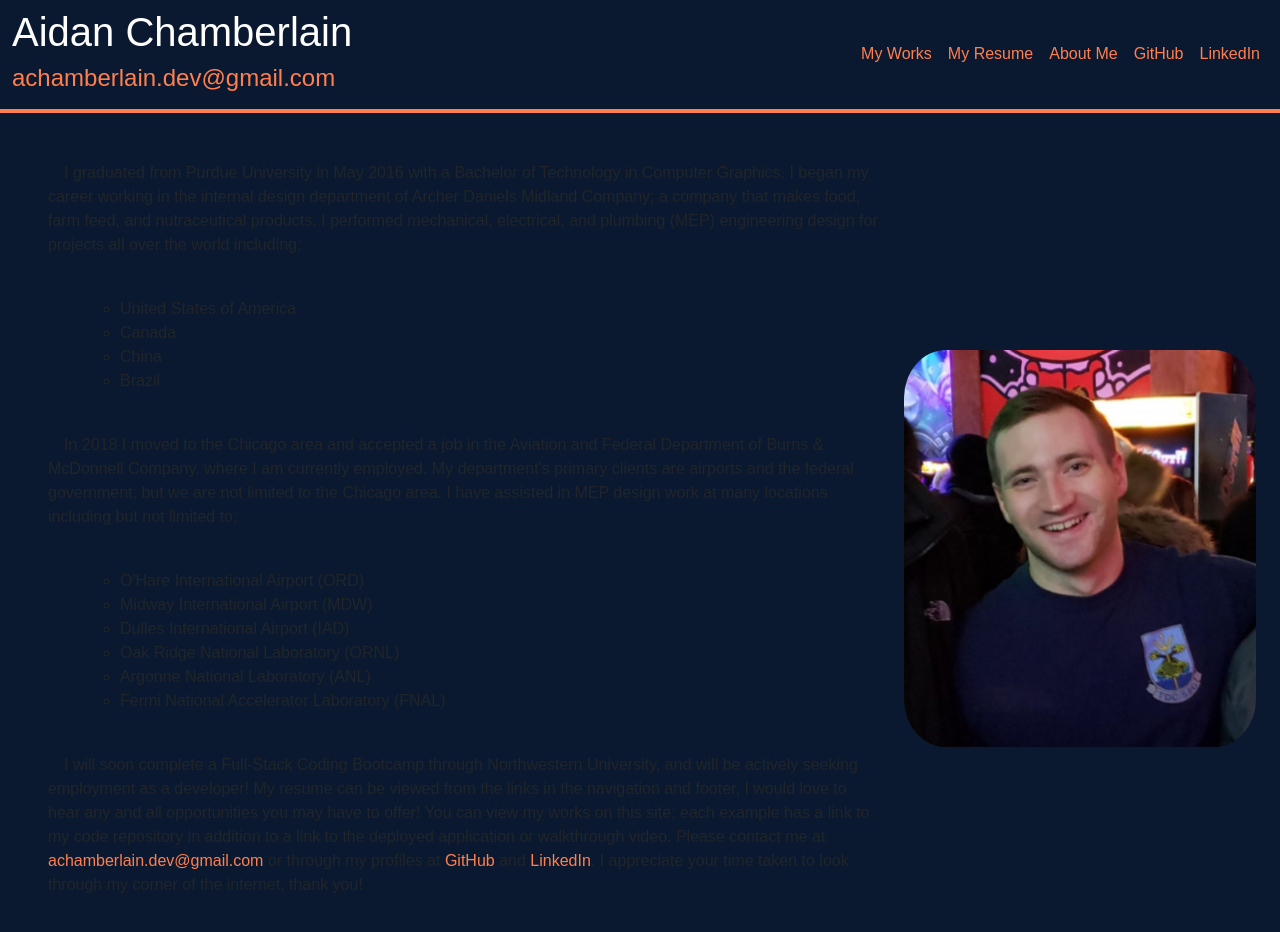
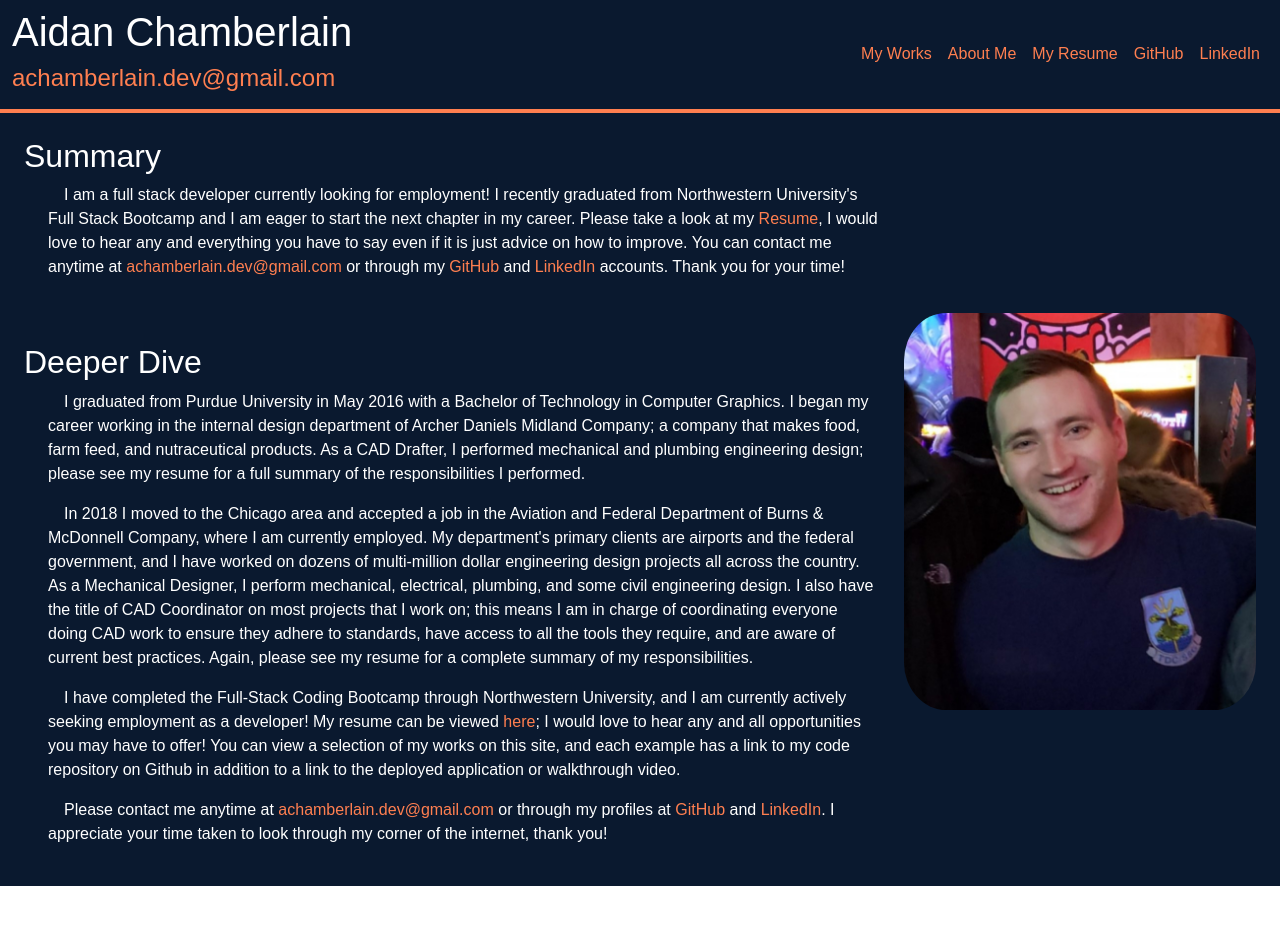
Before and after one commit to RedComet6/portfolio-aidan-chamberlain-v2, a React (Create React App) app: page / in a window 1280 px wide. Both pictures are taken after a click on the element "About Me". Shown: the top 932 px of the page. After the commit the page ends 886 px from the top, so only its background shows below. Built offline with nearby package versions, Linux system fonts and the light colour scheme.

Commit message:
about me updates, removed footer

```diff
--- a/src/App.js
+++ b/src/App.js
@@ -1,6 +1,4 @@
-// import "./App.css";
 import React, { useState, useEffect } from "react";
-// import Footer from "./components/Footer";
 import Navbar from "./components/Navbar";
 import Portfolio from "./components/Portfolio";
 
@@ -25,7 +23,6 @@ function App() {
         <div>
             <Navbar onClick={handlePage} />
             <Portfolio page={page} />
-            {/* <Footer /> */}
         </div>
     );
 }
--- a/src/components/AboutMe.js
+++ b/src/components/AboutMe.js
@@ -8,32 +8,51 @@ function AboutMe() {
         // about me container
         <section className="ai-c bgc-slate d-b p w-100 d-f@lrg">
             {/* div to group elements efficiently when using display flex  */}
-            <div>
+            <div className="c-white">
+                {/* summary area for those not wishing to read much */}
+                <h2>Summary</h2>
+                <p className="py t-i">
+                    {" "}
+                    I am a full stack developer currently looking for employment! I recently graduated from Northwestern University's Full Stack Bootcamp and I am eager to start the next chapter in my career. Please take a look at my{" "}
+                    <a href="./pdf/resume_Aidan_Chamberlain.pdf" target="_blank">
+                        Resume
+                    </a>
+                    , I would love to hear any and everything you have to say even if it is just advice on how to improve. You can contact me anytime at{" "}
+                    <a href="mailto: achamberlain.dev@gmail.com" target="_blank" rel="noreferrer">
+                        achamberlain.dev@gmail.com
+                    </a>{" "}
+                    or through my{" "}
+                    <a href="https://github.com/RedComet6" target="_blank" rel="noreferrer">
+                        GitHub
+                    </a>{" "}
+                    and{" "}
+                    <a href="https://www.linkedin.com/in/aidan-chamberlain-776b8b90" target="_blank" rel="noreferrer">
+                        LinkedIn
+                    </a>{" "}
+                    accounts. Thank you for your time!
+                </p>
+
+                {/* more detailed info for those with a little time */}
+                <h2 className="pt-5">Deeper Dive</h2>
                 {/* my previous employment and education info  */}
-                <p className="p t-i"> I graduated from Purdue University in May 2016 with a Bachelor of Technology in Computer Graphics. I began my career working in the internal design department of Archer Daniels Midland Company; a company that makes food, farm feed, and nutraceutical products. I performed mechanical, electrical, and plumbing (MEP) engineering design for projects all over the world including:</p>
-                {/* list of example locations I did work in  */}
-                <ul className="lis-bull-circ ml-4">
-                    <li>United States of America</li>
-                    <li>Canada</li>
-                    <li>China</li>
-                    <li>Brazil</li>
-                </ul>
+                <p className="py t-i"> I graduated from Purdue University in May 2016 with a Bachelor of Technology in Computer Graphics. I began my career working in the internal design department of Archer Daniels Midland Company; a company that makes food, farm feed, and nutraceutical products. As a CAD Drafter, I performed mechanical and plumbing engineering design; please see my resume for a full summary of the responsibilities I performed.</p>
 
                 {/* my current employment info  */}
-                <p className="p t-i">In 2018 I moved to the Chicago area and accepted a job in the Aviation and Federal Department of Burns & McDonnell Company, where I am currently employed. My department's primary clients are airports and the federal government, but we are not limited to the Chicago area. I have assisted in MEP design work at many locations including but not limited to:</p>
-                {/* list of example locations i do work in currently */}
-                <ul className="lis-bull-circ ml-4">
-                    <li>O'Hare International Airport (ORD)</li>
-                    <li>Midway International Airport (MDW)</li>
-                    <li>Dulles International Airport (IAD)</li>
-                    <li>Oak Ridge National Laboratory (ORNL)</li>
-                    <li>Argonne National Laboratory (ANL)</li>
-                    <li>Fermi National Accelerator Laboratory (FNAL)</li>
-                </ul>
+                <p className="py t-i">
+                    In 2018 I moved to the Chicago area and accepted a job in the Aviation and Federal Department of Burns & McDonnell Company, where I am currently employed. My department's primary clients are airports and the federal government, and I have worked on dozens of multi-million dollar engineering design projects all across the country. As a Mechanical Designer, I perform mechanical, electrical, plumbing, and some civil engineering design. I also have the title of CAD Coordinator on
+                    most projects that I work on; this means I am in charge of coordinating everyone doing CAD work to ensure they adhere to standards, have access to all the tools they require, and are aware of current best practices. Again, please see my resume for a complete summary of my responsibilities.
+                </p>
 
-                {/* info for the near future! please contact me by any of the means I have provided, thank you! */}
-                <p className="p t-i">
-                    I will soon complete a Full-Stack Coding Bootcamp through Northwestern University, and will be actively seeking employment as a developer! My resume can be viewed from the links in the navigation and footer, I would love to hear any and all opportunities you may have to offer! You can view my works on this site; each example has a link to my code repository in addition to a link to the deployed application or walkthrough video. Please contact me at{" "}
+                {/* current job searching time info! please contact me by any of the means I have provided, thank you! */}
+                <p className="py t-i">
+                    I have completed the Full-Stack Coding Bootcamp through Northwestern University, and I am currently actively seeking employment as a developer! My resume can be viewed{" "}
+                    <a href="./pdf/resume_Aidan_Chamberlain.pdf" target="_blank">
+                        here
+                    </a>
+                    ; I would love to hear any and all opportunities you may have to offer! You can view a selection of my works on this site, and each example has a link to my code repository on Github in addition to a link to the deployed application or walkthrough video.
+                </p>
+                <p className="py t-i">
+                    Please contact me anytime at{" "}
                     <a href="mailto: achamberlain.dev@gmail.com" target="_blank" rel="noreferrer">
                         achamberlain.dev@gmail.com
                     </a>{" "}
@@ -48,6 +67,7 @@ function AboutMe() {
                     . I appreciate your time taken to look through my corner of the internet, thank you!
                 </p>
             </div>
+
             {/* a pic of myself! image placed in division to facilitate styling, flex  */}
             <div className="ta-c">
                 <img className="b-r-12 max-w-22 mt" src="./img/aidan-chamberlain.jpg" alt="a portrait of Aidan Chamberlain" />
--- a/src/components/Navbar.js
+++ b/src/components/Navbar.js
@@ -25,21 +25,19 @@ function Navbar(props) {
                         <div className="nav-link c-coral" onClick={() => props.onClick("my-works")}>
                             My Works
                         </div>
+                        {/* div with onClick handling page change to About Me */}
+                        <div className="nav-link c-coral" aria-current="page" onClick={() => props.onClick("about-me")}>
+                            About Me
+                        </div>
                         {/* link to view/download my pdf resume */}
                         <a className="nav-link c-coral" href="./pdf/resume_Aidan_Chamberlain.pdf" target="_blank">
                             My Resume
                         </a>
-                        {/* div with onClick handling page change to About Me */}
-                        <div className="nav-link c-coral" aria-current="page" onClick={() => props.onClick("about-me")}>
-                            About Me
-                        </div>
-                        {/* link to My Links at bottom of site */}
-                        {/* <a className="nav-link c-coral" href="#my-links">
-                            My Links
-                        </a> */}
+                        {/* link to my Github account */}
                         <a className="nav-link c-coral" href="https://github.com/RedComet6" target="_blank" rel="noreferrer">
                             GitHub
                         </a>
+                        {/* link to my LinkedIn Account */}
                         <a className="nav-link c-coral" href="https://www.linkedin.com/in/aidan-chamberlain-776b8b90" target="_blank" rel="noreferrer">
                             LinkedIn
                         </a>
--- a/src/style.css
+++ b/src/style.css
@@ -422,6 +422,14 @@ a img:hover {
     padding-top: 1rem;
 }
 
+.pt-4 {
+    padding-top: 4rem;
+}
+
+.pt-5 {
+    padding-top: 5rem;
+}
+
 .pt-6 {
     padding-top: 6rem;
 }
@@ -440,6 +448,11 @@ a img:hover {
 
 .pt-24 {
     padding-top: 24rem;
+}
+
+.py {
+    padding-left: 1.5rem;
+    padding-right: 1.5rem;
 }
 
 /* position classes */
```
Also changed, not shown: src/components/Footer.js (deleted, +0 -39 lines), 12 other files (tests, documents, lock files or other folders).
